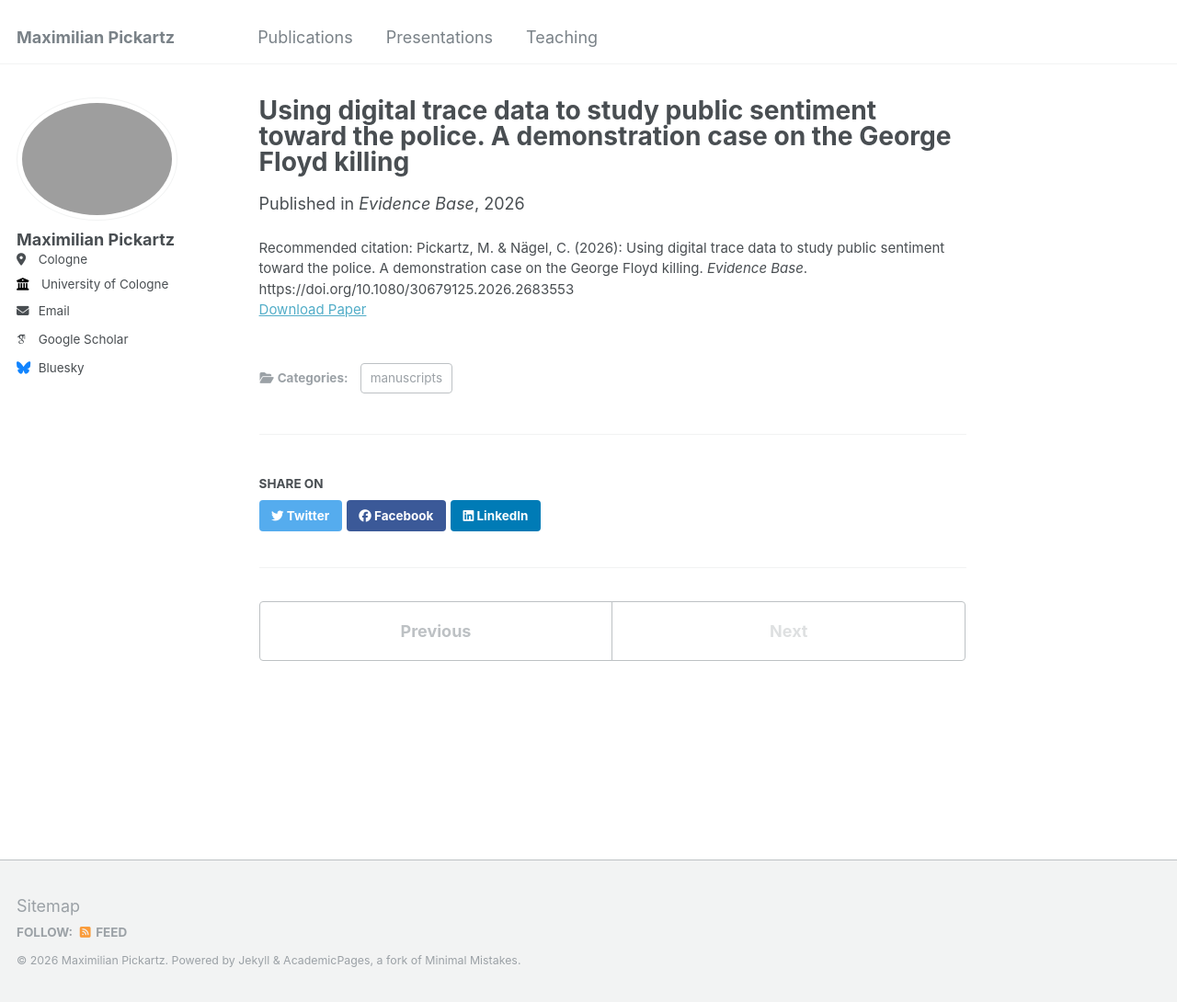
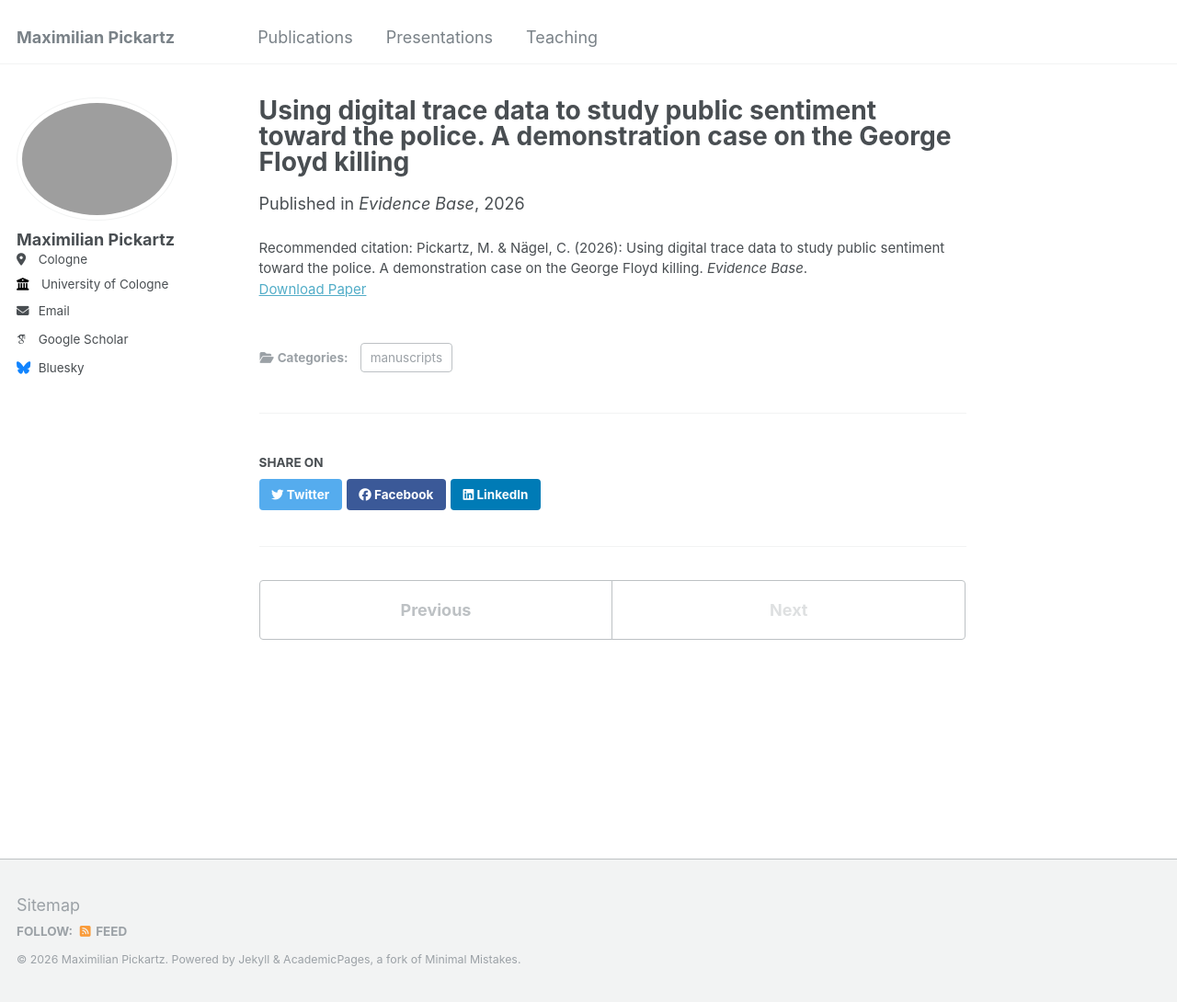
Before and after one commit to maxpi99/maxpi99.github.io, a Jekyll site: the page built from _publications/2026-06-13-digital-trace-data-police-sentiment.md, in a window 1280 px wide and 1090 px high. Shown: the whole window at 92% size. Built offline with Jekyll 4.4.1, drawn with Linux system fonts in a browser that asks for light colours; some web fonts are replaced; part of the change alters nothing that is shown.

Commit message:
Remove DOI from citation text for digital trace data paper

```diff
--- a/_publications/2026-06-13-digital-trace-data-police-sentiment.md
+++ b/_publications/2026-06-13-digital-trace-data-police-sentiment.md
@@ -6,5 +6,5 @@ permalink: /publication/2026-digital-trace-data-police-sentiment
 date: 2026-06-13
 venue: 'Evidence Base'
 paperurl: 'https://doi.org/10.1080/30679125.2026.2683553'
-citation: 'Pickartz, M. &amp; N&auml;gel, C. (2026): Using digital trace data to study public sentiment toward the police. A demonstration case on the George Floyd killing. <i>Evidence Base</i>. https://doi.org/10.1080/30679125.2026.2683553'
+citation: 'Pickartz, M. &amp; N&auml;gel, C. (2026): Using digital trace data to study public sentiment toward the police. A demonstration case on the George Floyd killing. <i>Evidence Base</i>.'
 ---
```
